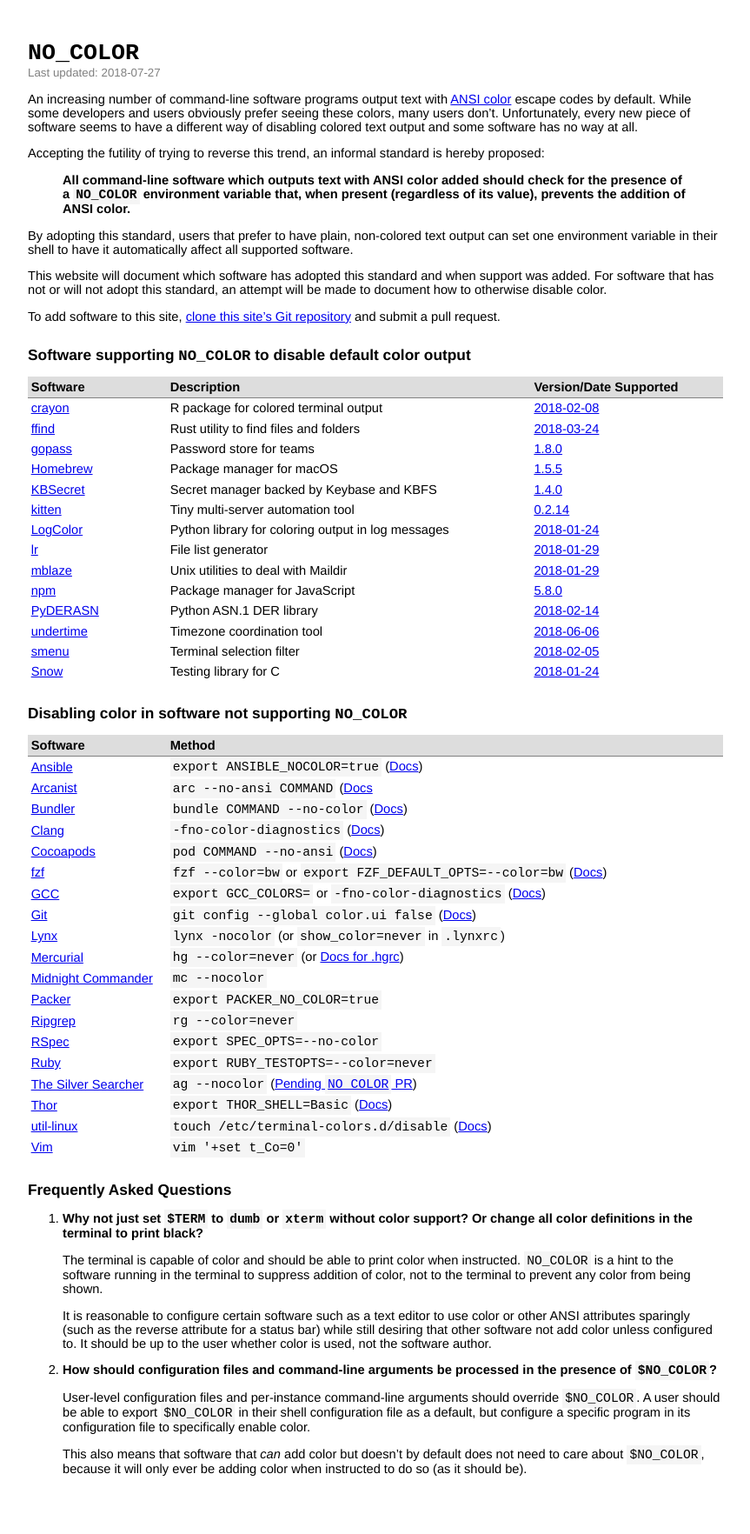
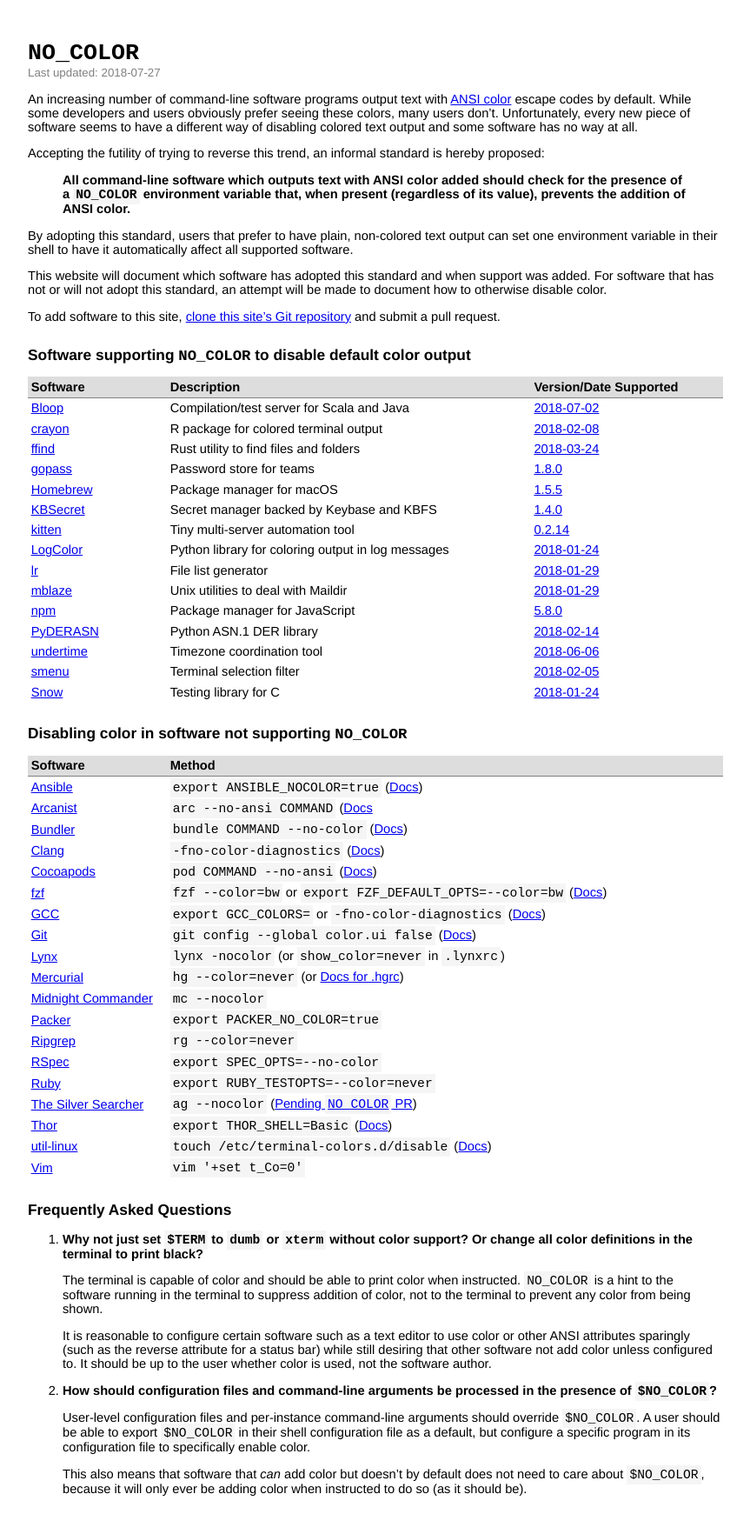
Before and after one commit to jcs/no_color, a Jekyll site: the page built from index.md, in a window 1280 px wide. Shown: the whole page at 87% size, without its empty margins (208-1071 px from the left). Built offline with Jekyll 4.4.1, drawn with Linux system fonts in a browser that asks for light colours; our own code applies the rules of GitHub Pages for plain Markdown files; before the commit the page ends 1741 px from its top, so only the background shows below that.

Commit message:
Add bloop to the list of supported software (#30)

```diff
--- a/index.md
+++ b/index.md
@@ -37,6 +37,7 @@ and submit a pull request.
 
 | Software | Description | Version/Date Supported |
 |:-|:-|:-|
+| [Bloop](https://github.com/scalacenter/bloop) | Compilation/test server for Scala and Java | [2018-07-02](https://github.com/scalacenter/bloop/pull/555/commits/ff6f17a0155633f86440e10d7889f077e7fbc91c) |
 | [crayon](https://github.com/r-lib/crayon) | R package for colored terminal output | [2018-02-08](https://github.com/r-lib/crayon/commit/700800135d04408bf1c99426b3fec9a4073b8a97) |
 | [ffind](https://github.com/josephscade/ffind) | Rust utility to find files and folders | [2018-03-24](https://github.com/josephscade/ffind/commit/fec4aa6101f2b3d6d5b06df640e299d0b1fbb190) |
 | [gopass](https://github.com/gopasspw/gopass) | Password store for teams | [1.8.0](https://github.com/gopasspw/gopass/releases/tag/v1.8.0) |
```
